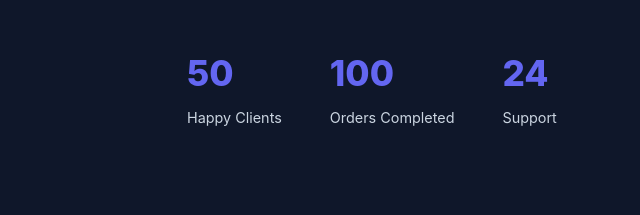
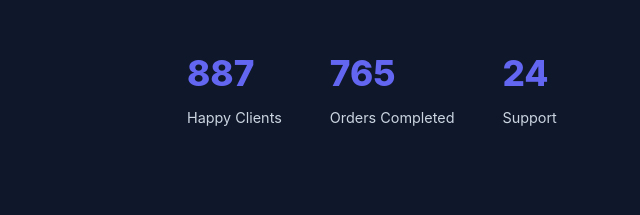
Before and after one commit to LynxStudiosDC/free-slots, a plain HTML site: page index.html in a window 1280 px wide. Shown: the part 571-786 px from the top of the page, 153-793 px from the left. Drawn offline with Linux system fonts and the light colour scheme.

Commit message:
Update index.html

```diff
--- a/index.html
+++ b/index.html
@@ -33,11 +33,11 @@
             </div>
             <div class="hero-stats">
                 <div class="stat">
-                    <div class="stat-number">50</div>
+                    <div class="stat-number">887</div>
                     <div class="stat-label">Happy Clients</div>
                 </div>
                 <div class="stat">
-                    <div class="stat-number">100</div>
+                    <div class="stat-number">765</div>
                     <div class="stat-label">Orders Completed</div>
                 </div>
                 <div class="stat">
```
